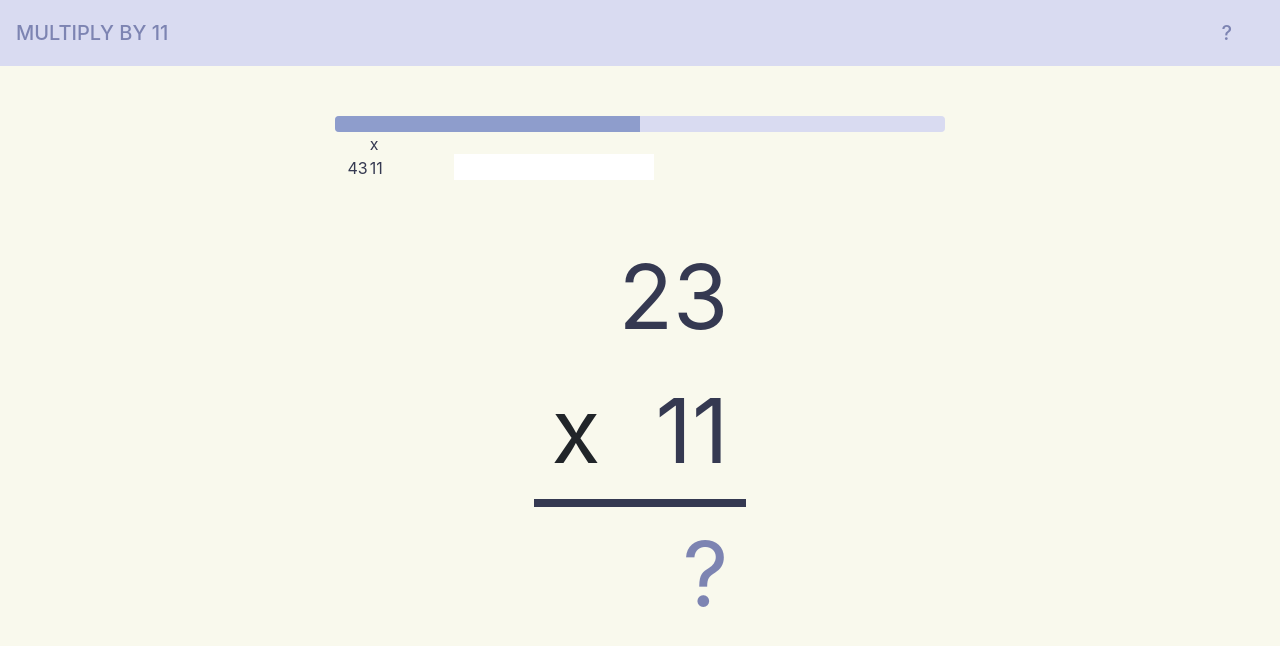
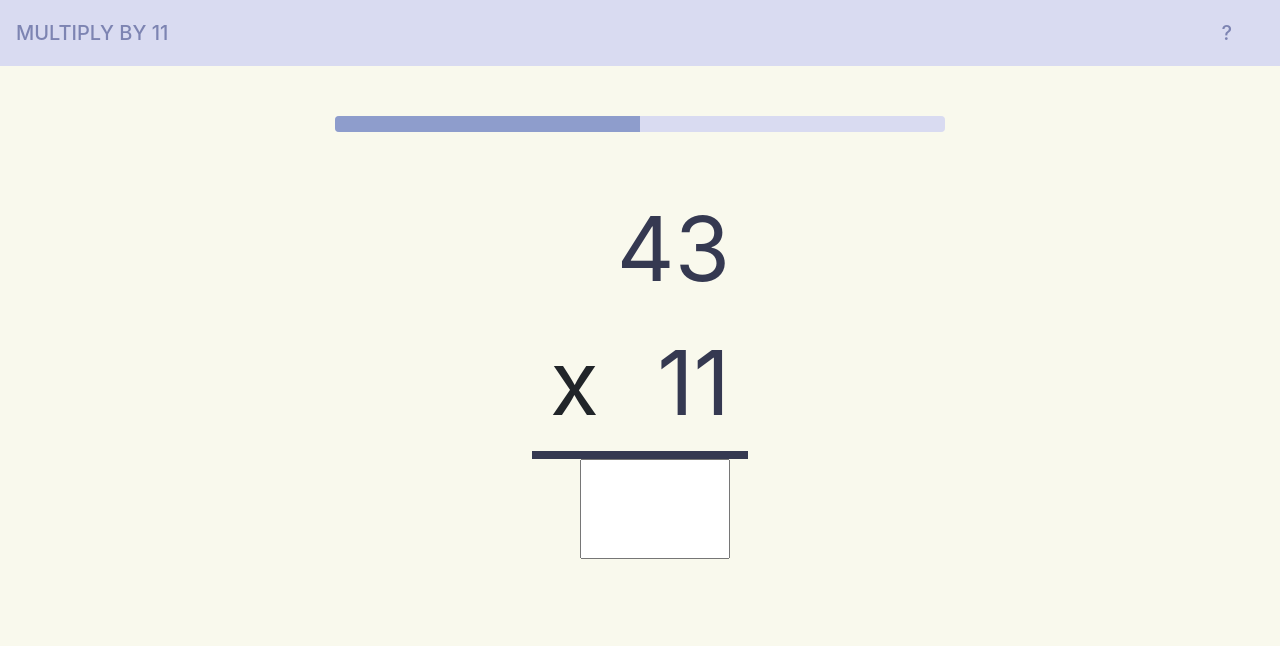
Before and after one commit to med4kat/x11, a React app: page / in a window 1280 px wide. Built offline with nearby package versions, Linux system fonts and the light colour scheme.

Commit message:
edited task.jsx to reflect updated index.html

```diff
--- a/public/style.css
+++ b/public/style.css
@@ -53,7 +53,7 @@ main {
 
 
 .math {
-  /*display: flex;
+  display: flex;
   flex-flow: column;
   position: relative;*/
   font-size: calc(1.4rem + 2vh + 4vw);
@@ -64,6 +64,7 @@ main {
     flex-flow: column;
     justify-content: flex-end;
     align-items: flex-end;
+    font-size: calc(1.4rem + 2vh + 4vw);
 }
 
 .task-wrapper {
@@ -96,12 +97,21 @@ main {
 .operator {
   padding-right: 0.2em;
 }
+/*input - how to change sizing? ect */
+input{
+  width:150px;
+  color: #353951;
+  /* display: flex;
+  align-items: flex-end; */
+  display: inline-block;
+  height: 100px
+}
 
-.product-input {
+/*.product-input {
   width: 200px;
   border: none;
   margin-top: 20px;
-}
+}*/
 
 #result {
   color: #7d84b2;
--- a/src/pages/Home/Home.jsx
+++ b/src/pages/Home/Home.jsx
@@ -36,27 +36,9 @@ function Home() {
             </div>
           </div>
         </div>
-        <Task />
         {/* <!--math-task--> */}
         <div className="row math-task-row">
-          <div className="math">
-            <div className="math-wrapper">
-
-              <section className="task-wrapper">
-                <section className="task">
-                  <div className="operator">x</div>
-
-                  <div className="numbers">
-                    <div className="multiplicant">23</div> {/*col-sm-4 offset-md-4*/}
-                    <div className="multiplier">11</div> {/*col-sm -4 offset-md-4*/}
-                 </div>
-                </section>
-              </section>
-              <section className="product-wrapper">
-                <div className="product" id="result">?</div>
-              </section>
-            </div>
-          </div>
+          <Task />
 
 
           </div>
--- a/src/pages/Home/components/Task.jsx
+++ b/src/pages/Home/components/Task.jsx
@@ -60,36 +60,58 @@ function Task() {
       isCorrectAnswer: false,
     });
   }
+  return (
 
-  return (
-    <div className="col-md-6 offset-md-3 task" style={myStyle.task}>
-      <div className="row">
-        <div className="col-sm-4 offset-md-4 multiplicant">
-          {task.multiplicant ?? 0}
-        </div>
-      </div>
+    <div className="math-wrapper">
 
-      <div className="row">
-        <div className="col-sm-4 offset-md-4 multiplier">
-          x {task.multiplier ?? 0}
-        </div>
-      </div>
+      <section className="task-wrapper">
+        <section className="task" style={myStyle.task}>
+          <div className="operator">x</div>
 
-      <div className="row">
-        <div className="col-sm-4 offset-md-4 equals-row">
-          <div className="equals"></div>
-        </div>
-      </div>
+          <div className="numbers">
+            <div className="multiplicant">{task.multiplicant ?? 0}</div> {/*col-sm-4 offset-md-4*/}
+            <div className="multiplier">{task.multiplier ?? 0}</div> {/*col-sm -4 offset-md-4*/}
+         </div>
+        </section>
+      </section>
+      <section className="product-wrapper">
+        {/* <div className="product" id="result">?</div> */}
+        <input className="product" id="result" type="text" onChange={handleAnswer}>
+          {task.answer}
+        </input>
+      </section>
+    </div>
 
-      <div className="row">
-        <div className="col-sm-4 offset-md-4 product" id="result">
-          <input className="product-input" type="text" onChange={handleAnswer}>
-            {task.answer}
-          </input>
-        </div>
-      </div>
-    </div>
-  );
+  )
+  // return (
+  //   <div className="col-md-6 offset-md-3 task" style={myStyle.task}>
+  //     <div className="row">
+  //       <div className="col-sm-4 offset-md-4 multiplicant">
+  //         {task.multiplicant ?? 0}
+  //       </div>
+  //     </div>
+  //
+  //     <div className="row">
+  //       <div className="col-sm-4 offset-md-4 multiplier">
+  //         x {task.multiplier ?? 0}
+  //       </div>
+  //     </div>
+  //
+  //     <div className="row">
+  //       <div className="col-sm-4 offset-md-4 equals-row">
+  //         <div className="equals"></div>
+  //       </div>
+  //     </div>
+  //
+  //     <div className="row">
+  //       <div className="col-sm-4 offset-md-4 product" id="result">
+  //         <input className="product-input" type="text" onChange={handleAnswer}>
+  //           {task.answer}
+  //         </input>
+  //       </div>
+  //     </div>
+  //   </div>
+  // );
 }
 
 export default Task;
```
